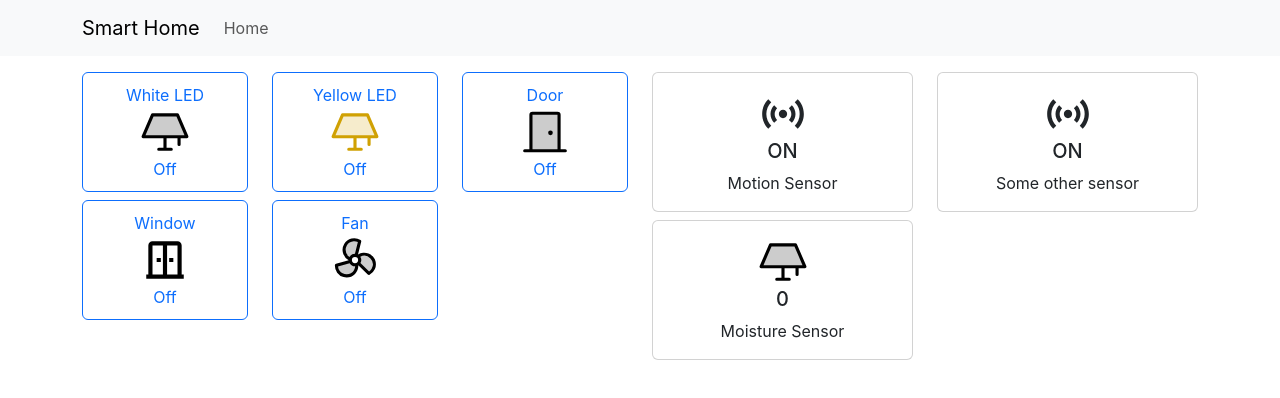
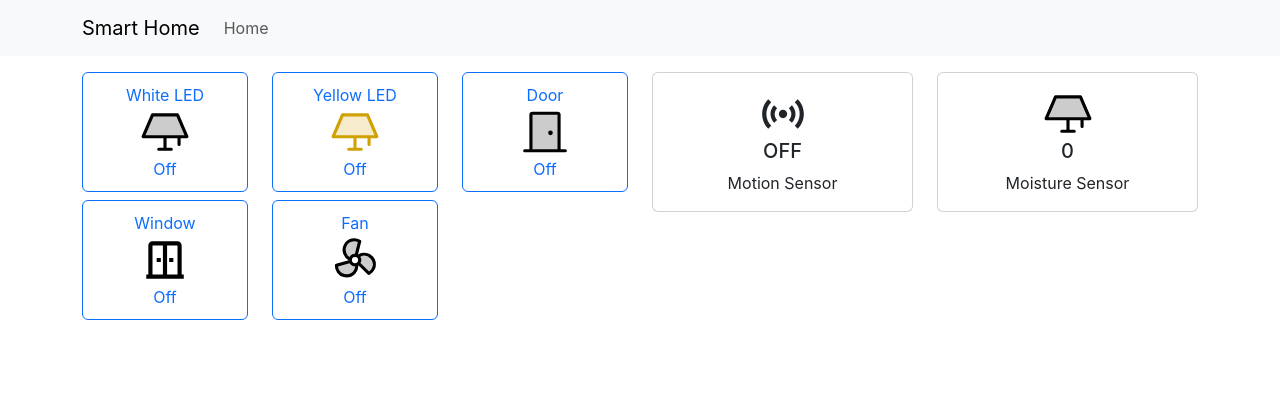
Before and after one commit to Software-Engineering-HKR/web-app, a React (Create React App) app in the folder web-app/: page / in a window 1280 px wide. Shown: the top 398 px of the page. Built offline with nearby package versions, Linux system fonts and the light colour scheme; no server answers.

Commit message:
Fix motion sensor display

```diff
--- a/web-app/src/component/Sensor.js
+++ b/web-app/src/component/Sensor.js
@@ -14,9 +14,10 @@ const Sensor = ({ label, device, disabled }) => {
 
     const deviceInital = async ()=>{
         const initialData = sensors
-        const deviceName =  initialData.find(d => d.name === device)
-        const deviceStatus = deviceName.status
-        setSensorValue(deviceStatus)
+        const name =  initialData.find(d => d.name === device)
+        const value = name.value
+        console.log("value", device, value)
+        setSensorValue(value)
     }
     deviceInital()
 }, [device, sensors])
@@ -26,7 +27,7 @@ const Sensor = ({ label, device, disabled }) => {
       <Card.Body>
 
       <SmartIcons device={device} active={sensorValue} />
-        <Card.Title>{sensorValue ? 'ON' : 'OFF'}</Card.Title>
+        <Card.Title>{sensorValue === 1 ? 'ON' : 'OFF'}</Card.Title>
         <Card.Text> {label} </Card.Text>
       </Card.Body>
     </Card>
--- a/web-app/src/pages/Home.js
+++ b/web-app/src/pages/Home.js
@@ -53,9 +53,6 @@ export const Home = () => {
                 <Sensor label={"Motion Sensor"} device="motion" icon={sensorIcon} />
               </Col>
               <Col sm={12} md={6}>
-                <Sensor label={"Some other sensor"} device="motion" icon={sensorIcon} />
-              </Col>
-              <Col sm={12} md={6}>
                 <MeasureSensor label={"Moisture Sensor"} device="moisture" icon={sensorIcon} />
               </Col>
             </Row>
```
